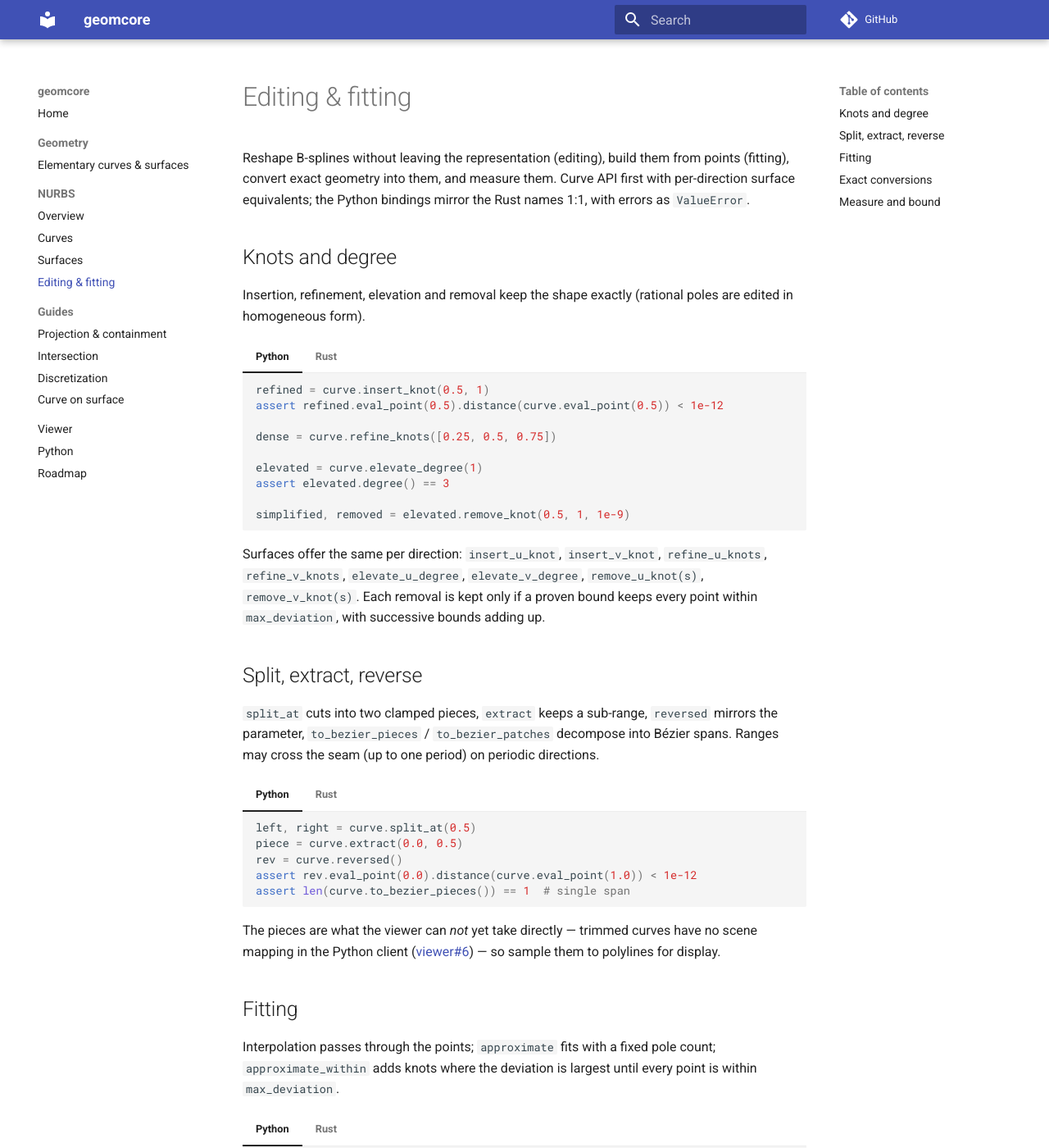
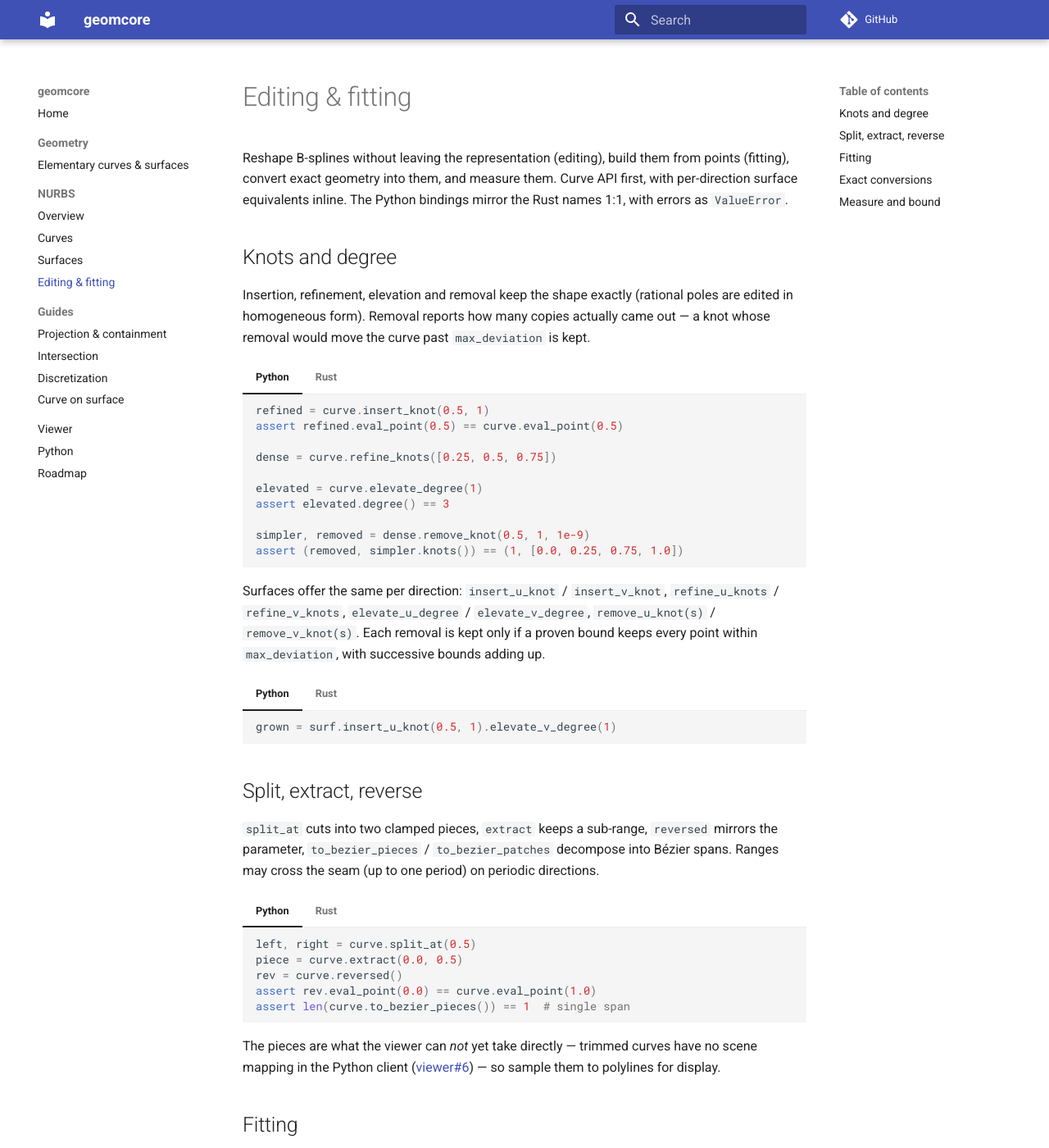
Before and after one commit to GabrielJMS/geomcore, an MkDocs documentation site: the page built from docs/nurbs/editing-fitting.md, in a window 1280 px wide and 1400 px high. Shown: the whole window at 82% size. Built offline with MkDocs 1.6.1 and Material for MkDocs 9.7.7, drawn with Linux system fonts in a browser that asks for light colours; comment, search, counter and statistics services are not loaded; some of the changed text lies outside the part shown.

Commit message:
Docs: real Python tabs for editing/fitting (bindings landed), fix remove_knot example

````diff
--- a/docs/nurbs/editing-fitting.md
+++ b/docs/nurbs/editing-fitting.md
@@ -2,27 +2,30 @@
 
 Reshape B-splines without leaving the representation (editing), build
 them from points (fitting), convert exact geometry into them, and
-measure them. Curve API first with per-direction surface equivalents;
-the Python bindings mirror the Rust names 1:1, with errors as
+measure them. Curve API first, with per-direction surface equivalents
+inline. The Python bindings mirror the Rust names 1:1, with errors as
 `ValueError`.
 
 ## Knots and degree
 
 Insertion, refinement, elevation and removal keep the shape exactly
-(rational poles are edited in homogeneous form).
+(rational poles are edited in homogeneous form). Removal reports how
+many copies actually came out — a knot whose removal would move the
+curve past `max_deviation` is kept.
 
 === "Python"
 
     ```python
     refined = curve.insert_knot(0.5, 1)
-    assert refined.eval_point(0.5).distance(curve.eval_point(0.5)) < 1e-12
+    assert refined.eval_point(0.5) == curve.eval_point(0.5)
 
     dense = curve.refine_knots([0.25, 0.5, 0.75])
 
     elevated = curve.elevate_degree(1)
     assert elevated.degree() == 3
 
-    simplified, removed = elevated.remove_knot(0.5, 1, 1e-9)
+    simpler, removed = dense.remove_knot(0.5, 1, 1e-9)
+    assert (removed, simpler.knots()) == (1, [0.0, 0.25, 0.75, 1.0])
     ```
 
 === "Rust"
@@ -36,14 +39,27 @@
     let elevated = curve.elevate_degree(1).unwrap();
     assert_eq!(elevated.degree(), 3);
 
-    let simplified = elevated.remove_knot(0.5, 1, 1e-9).unwrap();
+    let (simpler, removed) = dense.remove_knot(0.5, 1, 1e-9).unwrap();
+    assert_eq!((removed, simpler.knots()), (1, &[0.0, 0.25, 0.75, 1.0][..]));
     ```
 
-Surfaces offer the same per direction: `insert_u_knot`,
-`insert_v_knot`, `refine_u_knots`, `refine_v_knots`,
-`elevate_u_degree`, `elevate_v_degree`, `remove_u_knot(s)`,
+Surfaces offer the same per direction: `insert_u_knot` /
+`insert_v_knot`, `refine_u_knots` / `refine_v_knots`,
+`elevate_u_degree` / `elevate_v_degree`, `remove_u_knot(s)` /
 `remove_v_knot(s)`. Each removal is kept only if a proven bound keeps
 every point within `max_deviation`, with successive bounds adding up.
+
+=== "Python"
+
+    ```python
+    grown = surf.insert_u_knot(0.5, 1).elevate_v_degree(1)
+    ```
+
+=== "Rust"
+
+    ```rust
+    let grown = surf.insert_u_knot(0.5, 1)?.elevate_v_degree(1)?;
+    ```
 
 ## Split, extract, reverse
 
@@ -58,7 +74,7 @@
     left, right = curve.split_at(0.5)
     piece = curve.extract(0.0, 0.5)
     rev = curve.reversed()
-    assert rev.eval_point(0.0).distance(curve.eval_point(1.0)) < 1e-12
+    assert rev.eval_point(0.0) == curve.eval_point(1.0)
     assert len(curve.to_bezier_pieces()) == 1  # single span
     ```
 
@@ -117,13 +133,14 @@
 === "Python"
 
     ```python
-    circle_bs = circle.to_bspline()
+    circle_bs = Circle3D(Point3D.origin(), Vector3D.z(), 2.0).to_bspline()
     assert circle_bs.is_periodic()
 
-    ellipse_bs = ellipse.to_bspline()
+    ellipse_bs = Ellipse3D(Point3D.origin(), Vector3D.z(), Vector3D.x(), 3.0, 1.0).to_bspline()
 
-    patch = plane.to_bspline_patch((0.0, 1.0), (0.0, 2.0))
-    ball = sphere.to_bspline()
+    seg_bs = TrimmedCurve3D.segment(Point3D(0, 0, 0), Point3D(1, 0, 0)).to_bspline()
+
+    patch = Cylinder(Point3D.origin(), Vector3D.z(), 2.0).to_bspline_patch((0.0, 1.0), (-1.0, 1.0))
     ```
 
 === "Rust"
@@ -142,15 +159,15 @@
 ## Measure and bound
 
 Arc length integrates the speed to a requested error; `bounding_box`
-gives the tight pole box (elementary shapes get closed-form boxes).
+gives the tight pole box (elementary shapes get closed-form boxes) —
+available on every 3D curve and surface.
 
 === "Python"
 
     ```python
-    length = curve.length(1e-9)
+    assert round(curve.length(1e-9), 6) == 1.623225
     bb = curve.bounding_box()
-    assert bb is not None
-    assert (bb.min().x, bb.max().x) == (0.0, 1.0)
+    assert (bb.min(), bb.max()) == (Point3D(0, 0, 0), Point3D(1, 1, 0))
     ```
 
 === "Rust"
````
